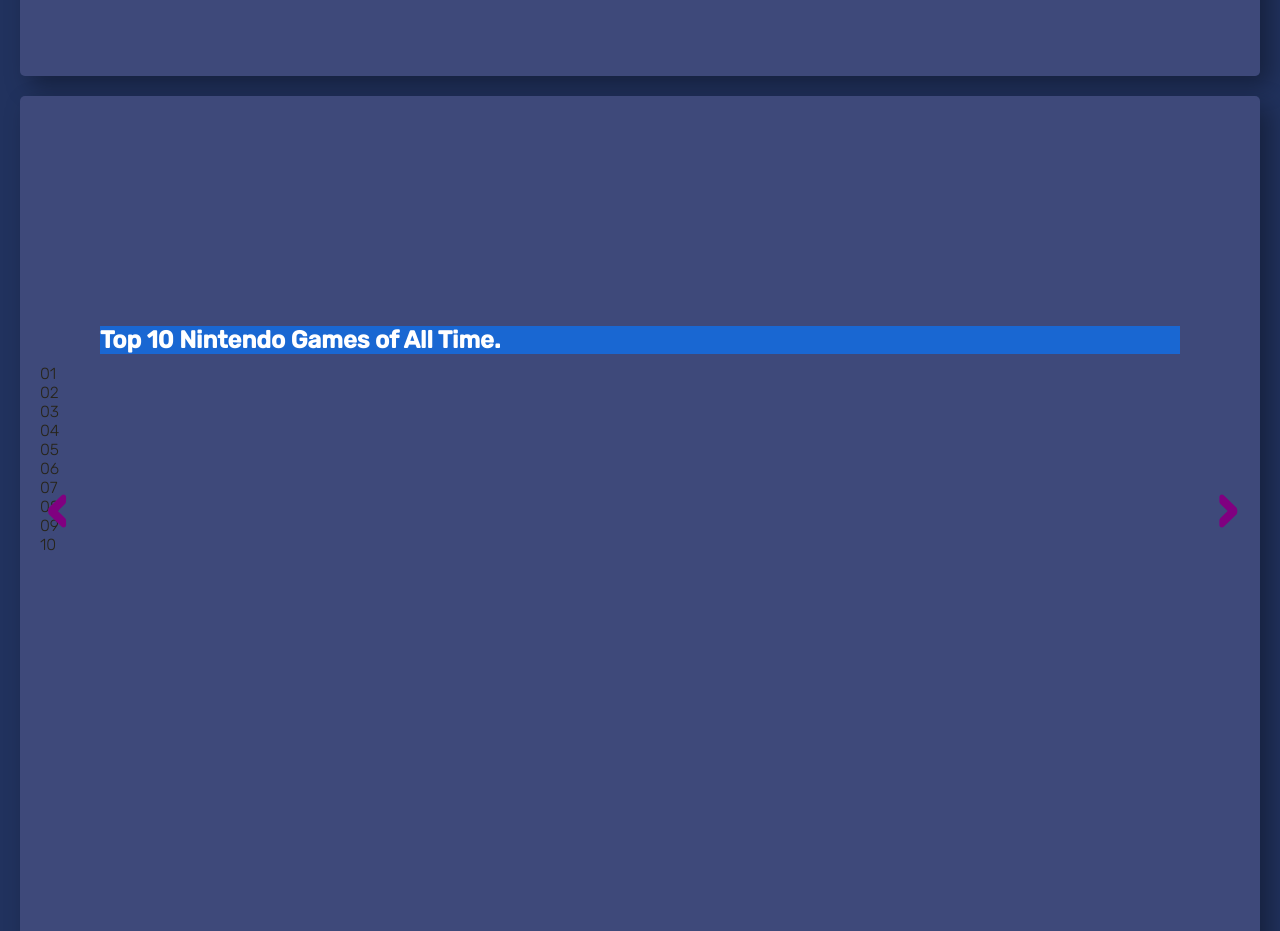
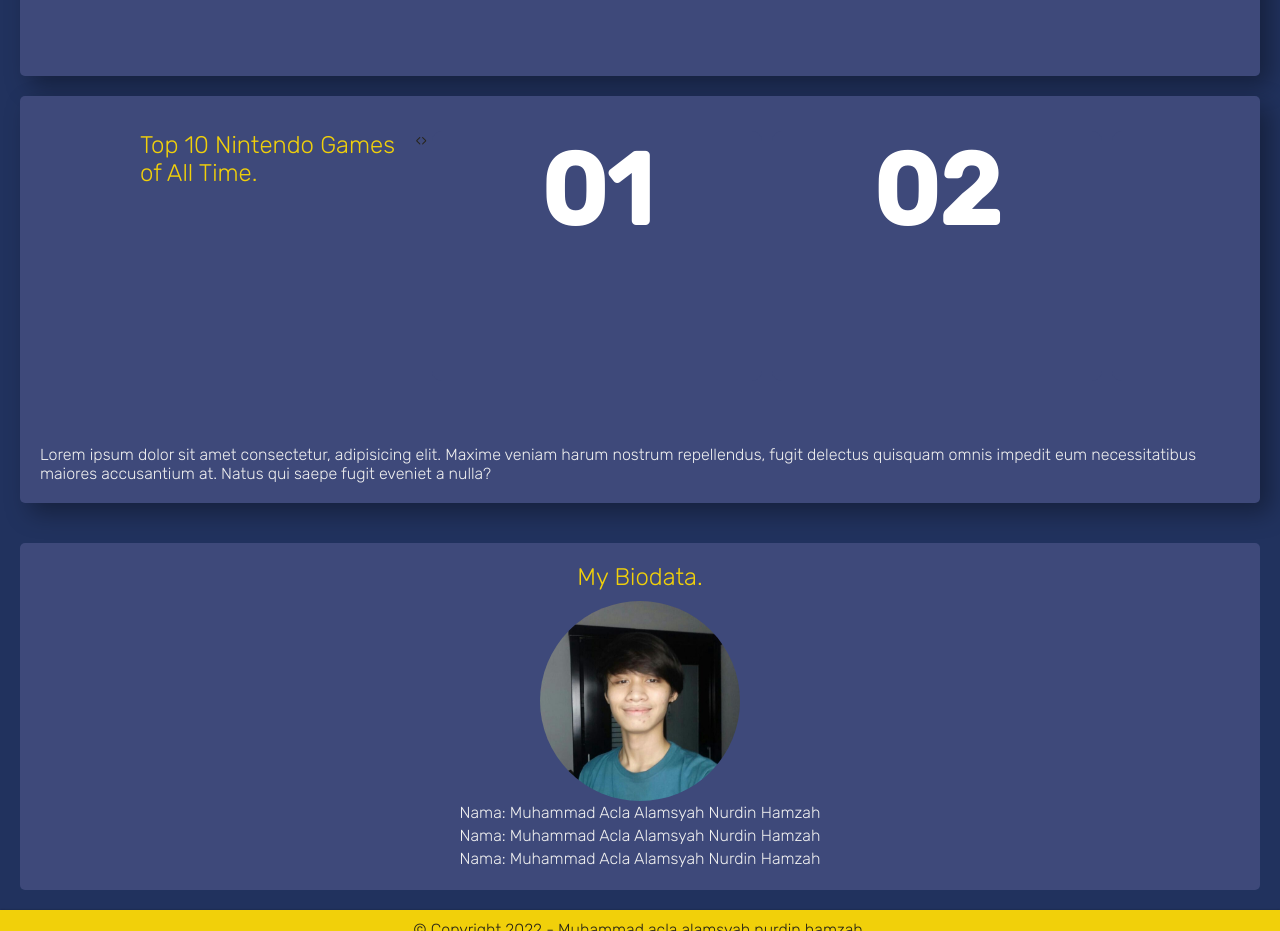
Before and after one commit to Aclaputra/games-portal, a plain HTML site: page index.html in a window 1280 px wide. Shown: the part 1080-2011 px from the top of the page. Drawn offline with Linux system fonts and the light colour scheme; no server answers.

Commit message:
modified assets/slider.css

```diff
--- a/assets/slider.css
+++ b/assets/slider.css
@@ -1,27 +1,79 @@
+
+.article__two {
+    overflow-x: hidden;
+}
+#btn_slider {
+    height: fit-content;
+}
 .slider {
-    width: 100%;
-    height: 400px;
-    margin: 200px auto;
+    width: 1000px;
+    /* height: 500px; */
+    height: fit-content;
+    margin: 15px auto;
     overflow: hidden;
-    position: relative;
+    display: flex;
+    /* position: relative; */
 }
-.slider h1 {
+/* .slider h1 {
     width: 90%;
     margin: 10px auto;
     background: #1967D2;
     font-weight: bold;
+    font-weight: 500;
     color: white;
-}
-span {
-    position: absolute;
-    top: 40%;
+} */
+/* .slider span {
+    position: relative;
+    top: 25%;
     font-size: 60px;
     font-weight: bold;
-    color: purple;
+    color: steelblue;
     cursor: pointer;
     left: .5%;
     z-index: 1;
+} */
+.slider span:nth-of-type(2) {
+    left: 95%;
 }
-span:nth-of-type(2) {
-    left: 98%;
+.slider section {
+    width: 98%;
+    height: 280px;
+    /* background: #f4f4f4; */
+    background: transparent;
+    margin: 0px auto;
+    display: flex;
+    justify-content: left;
+    overflow-x: auto;
 }
+.slider section::webkit-scrollbar {
+    visibility: hidden;
+}
+.slider div {
+    min-width: 330px;
+    height: 250px;
+    position: relative;
+    left: 0;
+    text-align: center;
+    font-size: 100px;
+    font-weight: bold;
+    margin: 0px 5px;
+    color: white;
+    background: #3E497A;
+    transition: 0.5s;
+    overflow: hidden;
+    border-radius: 10px;
+    display: flex;
+    justify-content: center;
+}
+/* section */
+section div {
+    /* flex-direction: column; */
+}
+section div > * {
+    color: #F0F0F0;
+}
+section div img {
+    object-fit: cover;
+    overflow: hidden;
+    border-radius: 10px;
+}
```
